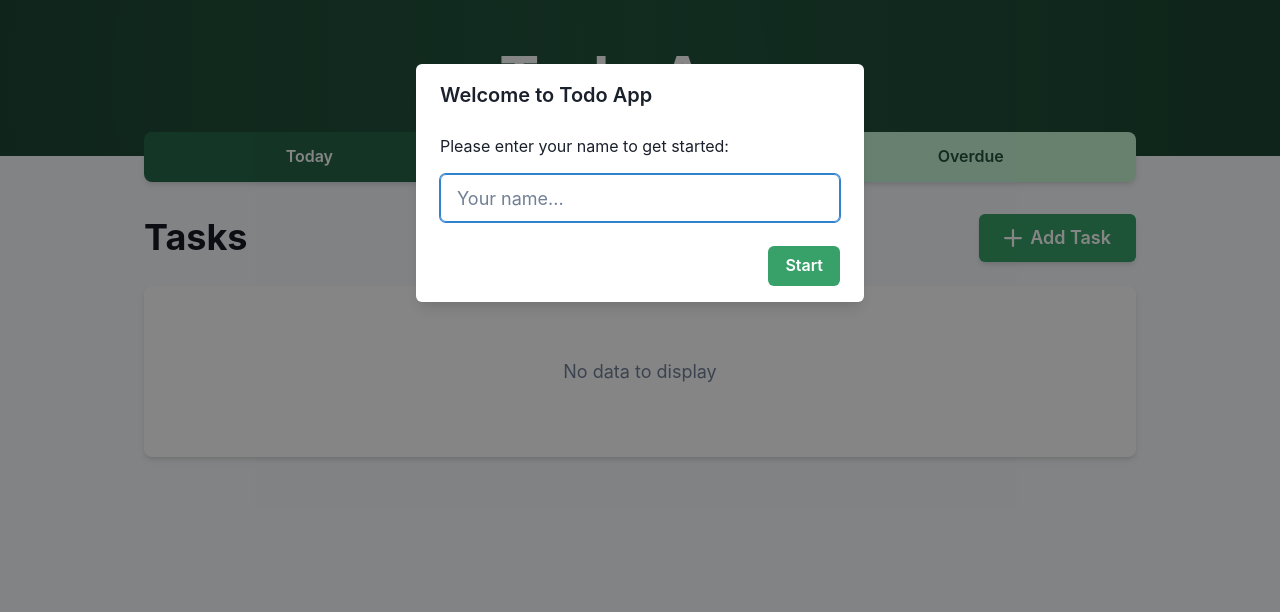
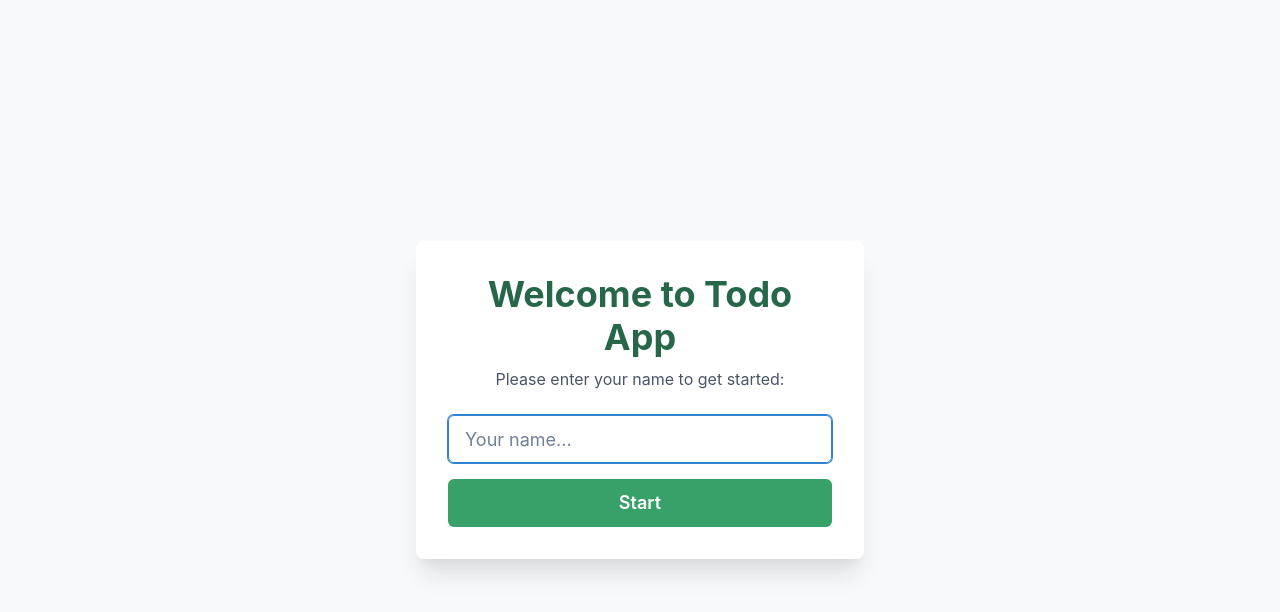
Before and after one commit to duyphuc0701/simple-todo-app-frontend, a React app: page / in a window 1280 px wide. Shown: the top 612 px of the page. Built offline with nearby package versions, Linux system fonts and the light colour scheme; the HTML template or start-up script is replaced by a standard one.

Commit message:
Add Enter name page instead of showing popup

```diff
--- a/src/App.tsx
+++ b/src/App.tsx
@@ -14,12 +14,6 @@ import {
   useToast,
   Collapse,
   Flex,
-  Modal,
-  ModalOverlay,
-  ModalContent,
-  ModalHeader,
-  ModalBody,
-  ModalFooter,
 } from '@chakra-ui/react';
 import {
   AddIcon,
@@ -44,7 +38,6 @@ interface ExtendedTodo {
 function App() {
   // User management
   const [userName, setUserName] = useState<string | null>(null);
-  const [isNameModalOpen, setIsNameModalOpen] = useState(false);
   const [nameInput, setNameInput] = useState('');
 
   // Todo management
@@ -65,8 +58,6 @@ function App() {
     const saved = localStorage.getItem('todoUserName');
     if (saved) {
       setUserName(saved);
-    } else {
-      setIsNameModalOpen(true);
     }
   }, []);
 
@@ -124,7 +115,6 @@ function App() {
     }
     localStorage.setItem('todoUserName', nameInput);
     setUserName(nameInput);
-    setIsNameModalOpen(false);
     toast({
       title: `Welcome, ${nameInput}!`,
       status: 'success',
@@ -136,7 +126,6 @@ function App() {
     localStorage.removeItem('todoUserName');
     setUserName(null);
     setNameInput('');
-    setIsNameModalOpen(true);
   };
 
   const handleAddTask = () => {
@@ -214,35 +203,42 @@ function App() {
     }
   };
 
-  return (
-    <Box minH="100vh" bg="gray.50">
-      {/* Name Entry Modal */}
-      <Modal
-        isOpen={isNameModalOpen}
-        onClose={() => {}}
-        closeOnOverlayClick={false}
-        closeOnEsc={false}
-      >
-        <ModalOverlay />
-        <ModalContent>
-          <ModalHeader>Welcome to Todo App</ModalHeader>
-          <ModalBody>
-            <Text mb={4}>Please enter your name to get started:</Text>
+  // If user hasn't entered name yet, show the NameEntry modal only
+  if (!userName) {
+    return (
+      <Box minH="100vh" bg="gray.50" display="flex" alignItems="center" justifyContent="center">
+        <Box bg="white" p={8} borderRadius="lg" shadow="xl" maxW="md" w="full">
+          <Heading as="h2" size="xl" mb={2} textAlign="center" color="green.700">
+            Welcome to Todo App
+          </Heading>
+          <Text mb={6} textAlign="center" color="gray.600">
+            Please enter your name to get started:
+          </Text>
+          <VStack spacing={4}>
             <Input
               value={nameInput}
               onChange={(e) => setNameInput(e.target.value)}
               placeholder="Your name..."
               size="lg"
               onKeyPress={(e) => e.key === 'Enter' && handleSaveName()}
+              autoFocus
             />
-          </ModalBody>
-          <ModalFooter>
-            <Button colorScheme="green" onClick={handleSaveName}>
+            <Button
+              colorScheme="green"
+              w="full"
+              size="lg"
+              onClick={handleSaveName}
+            >
               Start
             </Button>
-          </ModalFooter>
-        </ModalContent>
-      </Modal>
+          </VStack>
+        </Box>
+      </Box>
+    );
+  }
+
+  return (
+    <Box minH="100vh" bg="gray.50">
 
       {/* Hero Header */}
       <Box
```
